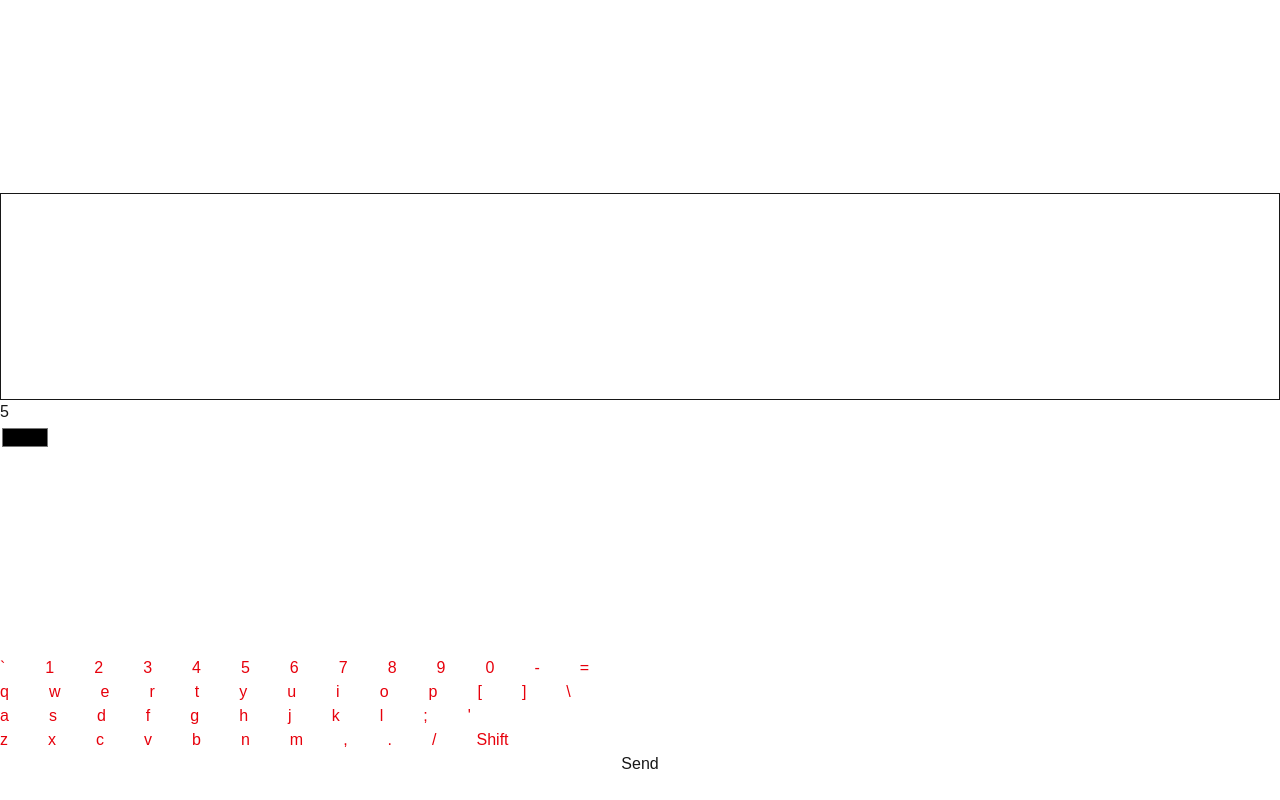
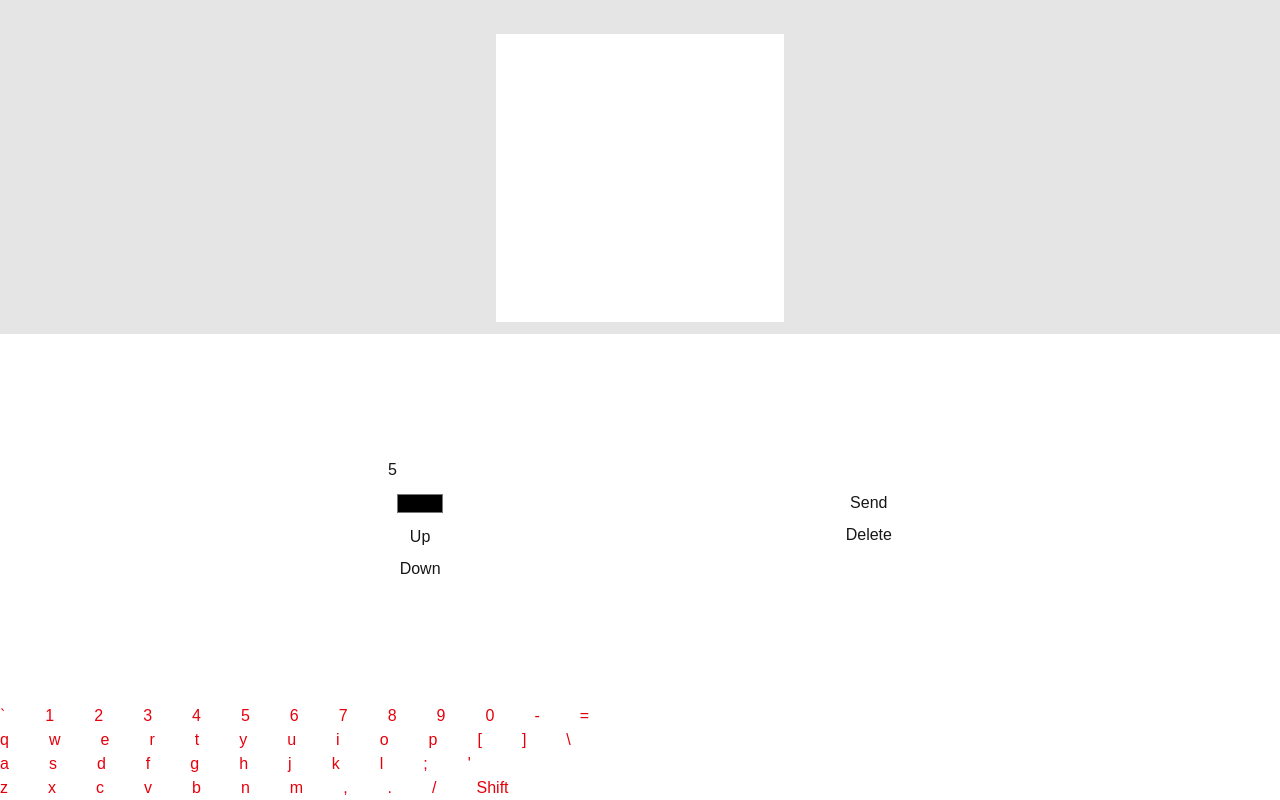
Before and after one commit to RHermanet14/digichat, a Next.js app: page /1 in a window 1280 px wide. Both pictures are taken after a click on the button "Send". Built offline with nearby package versions, Linux system fonts and the light colour scheme.

Commit message:
adjusting styling

```diff
--- a/app/[room]/page.tsx
+++ b/app/[room]/page.tsx
@@ -12,7 +12,11 @@ function BitmapCanvasConverter({bitmap}: {bitmap: ImageBitmap}) {
     canvas.height = bitmap.height;
     canvas.getContext("2d")?.drawImage(bitmap, 0, 0);
   }, [bitmap]);
-  return <canvas ref={ref} className="max-w-full border"/>;
+  return (
+    <div className="mx-auto aspect-square w-[min(100%,calc(40vh-2rem))] bg-white">
+      <canvas ref={ref} className="h-full w-full bg-white" />
+    </div>
+  );
 }
 
 export default function Room() {
@@ -215,26 +219,35 @@ export default function Room() {
 
   return (
     <div className="flex h-screen flex-col overflow-hidden">
-      <div className="min-h-0 flex-1 flex flex-col-reverse overflow-y-auto bg-white">
+      <div className="flex min-h-0 flex-2 flex-col-reverse gap-3 overflow-y-auto bg-neutral-200 p-3">
         {viewMessageHistory()}
       </div>
-      <div className="flex min-h-0 flex-1 flex-col"> {/* Send Messages */}
-        <input type="number" id="psize" name="psize" min="1" max="100" defaultValue="5"/>
-        <input type="color" id="pcolor" name="pcolor" defaultValue="black"/>
-        <div className="min-h-0 flex-1">
+      <div className="flex min-h-0 flex-3 flex-col"> {/* Send Messages */}
+        <div className="flex min-h-0 flex-1 items-center justify-center gap-3 px-3">
+          <div className="flex shrink-0 flex-col items-center gap-2">
+            <input type="number" id="psize" name="psize" min="1" max="100" defaultValue="5" className="w-16"/>
+            <input type="color" id="pcolor" name="pcolor" defaultValue="#000000"/>
+            <button id="upbutton" name="upbutton" onClick={() => copyMessage(true)}>Up</button>
+            <button id="downbutton" name="downbutton" onClick={() => copyMessage(false)}>Down</button>
+          </div>
+          <div className="aspect-square h-full max-h-full max-w-full bg-white">
             <canvas ref={canvasRef}
-            id = "canvas"
+              id="canvas"
               onMouseDown={startDrawing}
               onMouseMove={draw}
               onMouseUp={stopDrawing}
               onMouseLeave={stopDrawing}
               onDrop={dropKey}
               onDragOver={dragOver}
-            className="bg-white h-full w-full"
+              className="h-full w-full bg-white"
             />
           </div>
-
-        <div id="keyboard" className="flex flex-col text-red-600 shrink-0">
+          <div className="flex shrink-0 flex-col gap-2">
+            <button onClick={sendMessage} className="shrink-0">Send</button>
+            <button id="deletebutton" name="deletebutton" onClick={deleteMessage}>Delete</button>
+          </div>
+        </div>
+        <div id="keyboard" className="flex shrink-0 flex-col text-red-600">
           <ul id="rowone" className="flex gap-x-10">
             <li>`</li>
             <li>1</li>
@@ -292,12 +305,6 @@ export default function Room() {
             <li onClick={capitalize}>Shift</li>
           </ul>
         </div>
-        <button onClick={sendMessage} className="shrink-0">Send</button>
-        <div className="text-white flex gap-6">
-          <button id="upbutton" name="upbutton" onClick={() => copyMessage(true)}>Up</button>
-          <button id="downbutton" name="downbutton" onClick={() => copyMessage(false)}>Down</button>
-          <button id="deletebutton" name="deletebutton" onClick={deleteMessage}>Delete</button>
-        </div>
       </div>
     </div>
   );
```
Lines whose indentation alone changed are shown as unchanged.
